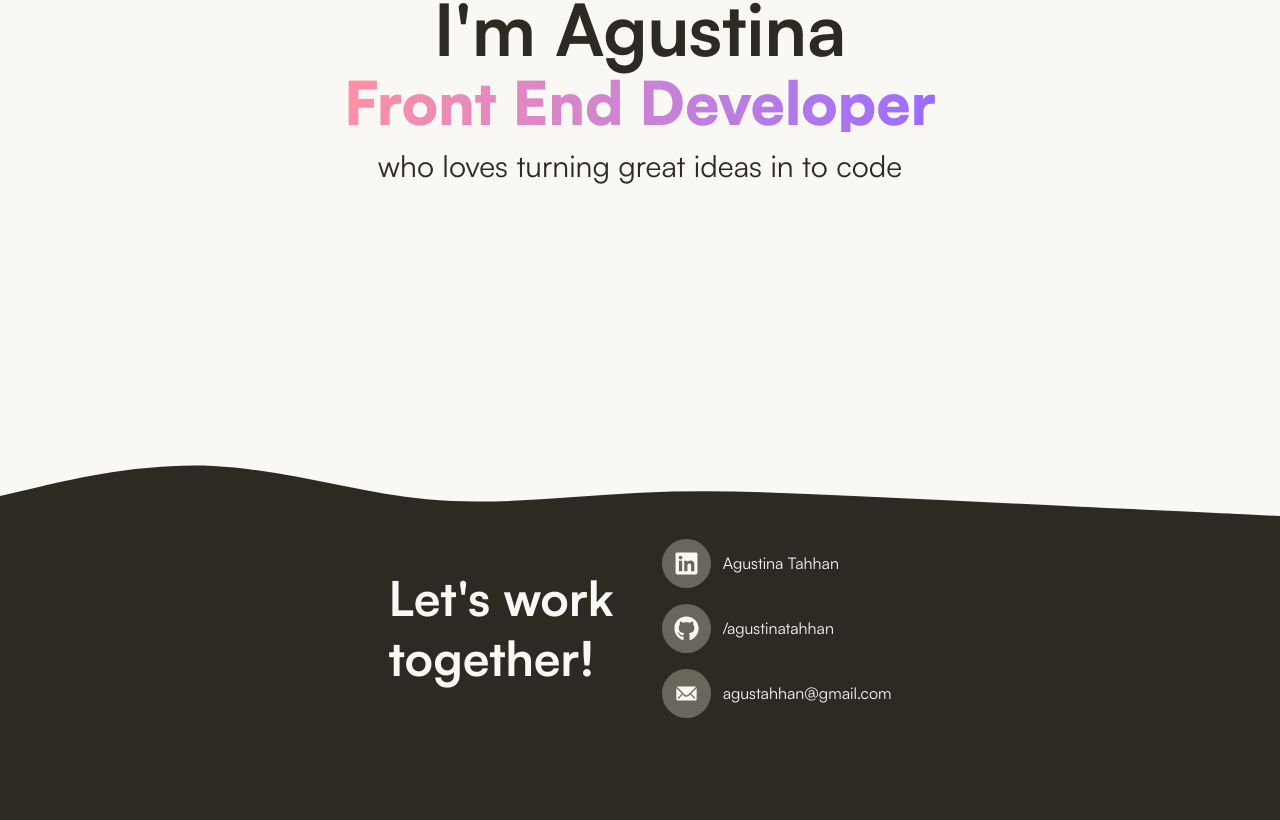
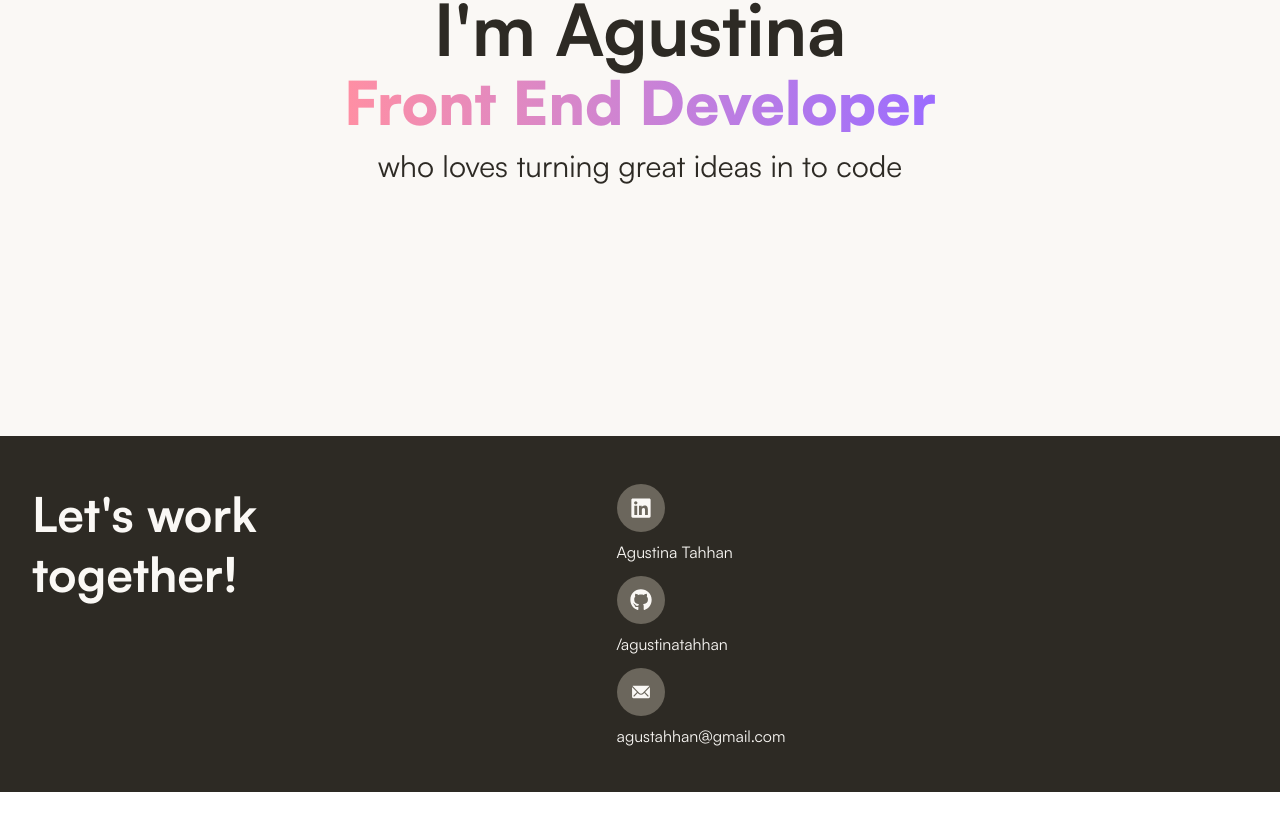
Before and after one commit to agustinatahhan/myportfolio, a Next.js app: page /en/home in a window 1280 px wide. Shown: the part 340-1160 px from the top of the page. After the commit the page ends 1132 px from the top, so only its background shows below. Built offline with nearby package versions, Linux system fonts and the light colour scheme.

Commit message:
footer fixed

```diff
--- a/app/[locale]/about/page.tsx
+++ b/app/[locale]/about/page.tsx
@@ -11,7 +11,7 @@ export default function About() {
       id="about"
       className="relative bg-about min-h-[85vh] flex items-center overflow-hidden scroll-mt-[72px] pt-[100px]"
     >
-      <div
+      {/* <div
         className="absolute top-0 left-0 w-full h-[100px] overflow-hidden leading-[0] rotate-180 pointer-events-none"
         aria-hidden
       >
@@ -33,7 +33,7 @@ export default function About() {
       <div
         className="absolute -z-10 bottom-10 -right-10 w-[28rem] h-[28rem] bg-[#9B6BFF]/20 rounded-full blur-xl pointer-events-none will-change-transform transform-gpu"
         aria-hidden
-      />
+      /> */}
 
       <div className="relative mx-auto max-w-5xl px-6 py-20 grid md:grid-cols-2 gap-12 items-center">
         <div className="flex justify-center">
--- a/app/[locale]/home/page.tsx
+++ b/app/[locale]/home/page.tsx
@@ -17,7 +17,7 @@ export default function Home() {
         {t("rol")}
       </h2>
 
-      <h3 className="mt-4 sm:text-3xl text-title relative z-10" >
+      <h3 className="mt-4 text-xl sm:text-3xl text-title relative z-10" >
         {t("description")}
       </h3>
     </section>
--- a/app/[locale]/projects/page.tsx
+++ b/app/[locale]/projects/page.tsx
@@ -1,5 +1,4 @@
 "use client";
-import SectionWave from "@/app/components/divider/SectionWave";
 import { useTranslations } from "next-intl";
 import { projects } from "@/app/data/projects";
 import ProjectCard from "@/app/components/projectCard/ProjectCard";
@@ -9,7 +8,7 @@ export default function Projects() {
 
   return (
     <section id="work" className="relative bg-background py-16 min-h-[85vh]">
-      <SectionWave position="top" color="#f3efff" height={120} />
+      {/* <SectionWave position="top" color="#f3efff" height={120} /> */}
 
       <div className="relative mx-auto max-w-6xl px-6 -mt-6" >
         <h2 className="text-4xl sm:text-5xl font-bold text-center mb-12">
--- a/app/components/navigation/Footer.tsx
+++ b/app/components/navigation/Footer.tsx
@@ -10,68 +10,64 @@ export const Footer = () => {
   };
 
   const t = useTranslations();
+
   return (
-    <footer className="relative bg-title h-96 text-background px-8 py-12 flex flex-col md:flex-row md:justify-center md:items-center gap-12">
-      {/* SVG de ola decorativa */}
-      <div className="absolute top-0 left-0 w-full overflow-hidden leading-[0] rotate-180">
-        <svg
-          className="relative block w-full h-[100px] text-[#f9f8f4]"
-          xmlns="http://www.w3.org/2000/svg"
-          viewBox="0 0 1440 320"
-          preserveAspectRatio="none"
-          fill="currentColor"
-        >
-          <path d="M0,64L40,69.3C80,75,160,85,240,96C320,107,400,117,480,128C560,139,640,149,720,138.7C800,128,880,96,960,117.3C1040,139,1120,213,1200,224C1280,235,1360,181,1400,154.7L1440,128L1440,320L0,320Z" />
-        </svg>
+    <footer className="bg-title text-background px-8 py-12 flex flex-col items-center md:flex-row md:justify-center md:items-start gap-12 text-center md:text-left">
+      <div className="text-4xl md:text-5xl font-bold leading-tight max-w-xs">
+        {t("Footer.lets")} <br /> {t("Footer.together")}
       </div>
 
-      <div className="text-4xl md:text-5xl font-bold text-center md:text-left leading-tight max-w-xs">
-        {t("Footer.lets")} <br/> {t("Footer.together")}
-      </div>
-
-      <div className="flex flex-col gap-4">
+      <nav className="w-full max-w-xs mx-auto">
+        <ul className="flex flex-col gap-4 items-center md:items-start">
+          <li>
             <a
               href={media.linkedin}
               target="_blank"
               rel="noopener noreferrer"
-          className="flex items-center gap-3 group"
+              className="grid grid-cols-[3rem,1fr] items-center gap-3 justify-items-center md:justify-items-start group"
             >
-          <div className="bg-description hover:bg-description/50 rounded-full p-3 text-background transition-transform duration-300 group-hover:scale-110">
-            <FaLinkedin size={25} color="#faf8f5" />
+              <div className="w-12 h-12 min-w-[3rem] flex items-center justify-center rounded-full bg-description hover:bg-description/50 transition-transform duration-300 group-hover:scale-110">
+                <FaLinkedin className="shrink-0" size={22} color="#faf8f5" aria-hidden />
               </div>
-          <span className="transition-transform duration-300 group-hover:scale-105">
+              <span className="leading-[1] transition-transform duration-300 group-hover:scale-105">
                 Agustina Tahhan
               </span>
             </a>
+          </li>
 
+          <li>
             <a
               href={media.github}
               target="_blank"
               rel="noopener noreferrer"
-          className="flex items-center gap-3 group"
+              className="grid grid-cols-[3rem,1fr] items-center gap-3 justify-items-center md:justify-items-start group"
             >
-          <div className="bg-description hover:bg-description/50 rounded-full p-3 text-background transition-transform duration-300 group-hover:scale-110">
-            <FaGithub size={25} color="#faf8f5" />
+              <div className="w-12 h-12 min-w-[3rem] flex items-center justify-center rounded-full bg-description hover:bg-description/50 transition-transform duration-300 group-hover:scale-110">
+                <FaGithub className="shrink-0" size={22} color="#faf8f5" aria-hidden />
               </div>
-          <span className="transition-transform duration-300 group-hover:scale-105">
+              <span className="leading-[1] transition-transform duration-300 group-hover:scale-105">
                 /agustinatahhan
               </span>
             </a>
+          </li>
 
+          <li>
             <a
               href={media.mail}
               target="_blank"
               rel="noopener noreferrer"
-          className="flex items-center gap-3 group"
+              className="grid grid-cols-[3rem,1fr] items-center gap-3 justify-items-center md:justify-items-start group"
             >
-          <div className="bg-description hover:bg-description/50 rounded-full p-3 text-background transition-transform duration-300 group-hover:scale-110">
-            <IoIosMail size={25} color="#faf8f5" />
+              <div className="w-12 h-12 min-w-[3rem] flex items-center justify-center rounded-full bg-description hover:bg-description/50 transition-transform duration-300 group-hover:scale-110">
+                <IoIosMail className="shrink-0" size={22} color="#faf8f5" aria-hidden />
               </div>
-          <span className="transition-transform duration-300 group-hover:scale-105">
+              <span className="leading-[1] transition-transform duration-300 group-hover:scale-105">
                 agustahhan@gmail.com
               </span>
             </a>
-      </div>
+          </li>
+        </ul>
+      </nav>
     </footer>
   );
 };
--- a/app/globals.css
+++ b/app/globals.css
@@ -21,11 +21,7 @@
 html:focus-within {
   scroll-behavior: smooth;
 }
-@media (prefers-reduced-motion: reduce) {
-  html:focus-within {
-    scroll-behavior: auto;
-  }
-}
+
 
 body {
   color: #2d2a24;
```
Lines whose indentation alone changed are shown as unchanged.
